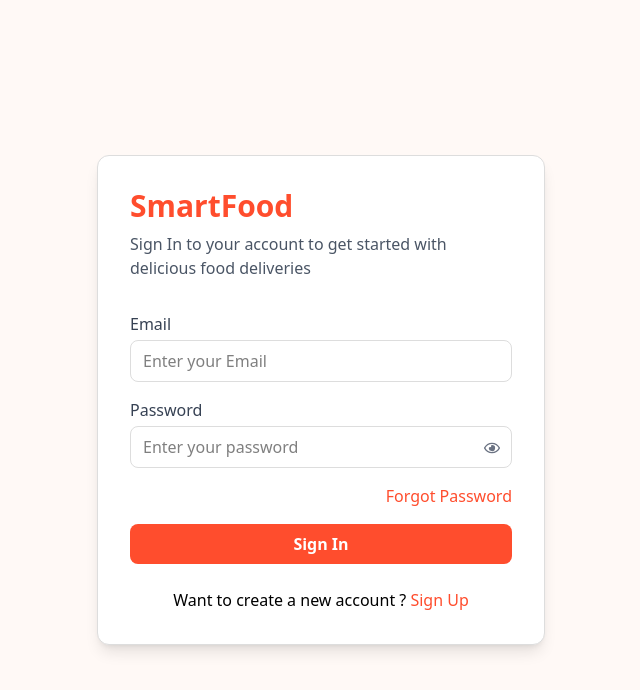
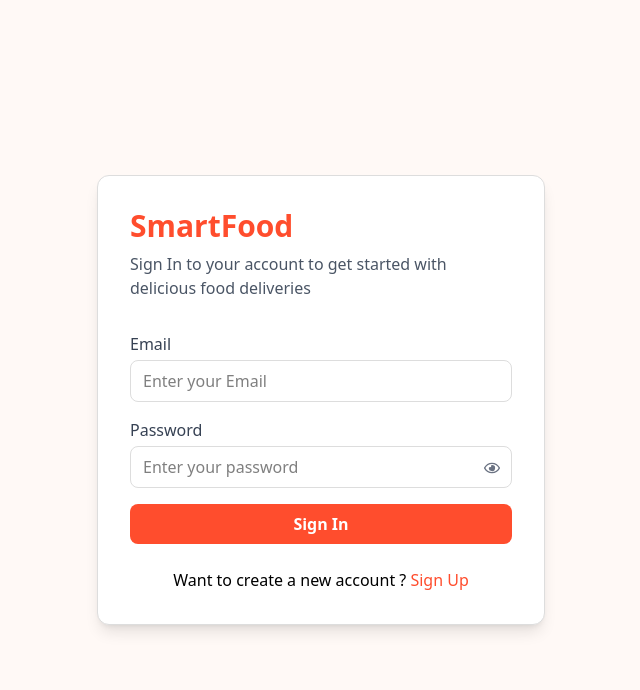
Before and after one commit to Satyamsahu20/SmartFood, a React (Vite) app in the folder frontend/: page /signin in a window 1280 px wide. Shown: the top 690 px of the page, without its empty margins (319-959 px from the left). Built offline with nearby package versions, Linux system fonts and the light colour scheme; no server answers.

Commit message:
Small update in code

```diff
--- a/frontend/src/pages/SignIn.jsx
+++ b/frontend/src/pages/SignIn.jsx
@@ -75,9 +75,9 @@ function SignIn() {
                         <button className='absolute right-3 cursor-pointer top-[14px] text-gray-500' onClick={() => setShowPassword(prev => !prev)}>{!showPassword ? <FaRegEye /> : <FaRegEyeSlash />}</button>
                     </div>
                 </div>
-                <div className='text-right mb-4 cursor-pointer text-[#ff4d2d] font-medium' onClick={()=>navigate("/forgot-password")}>
+                {/* <div className='text-right mb-4 cursor-pointer text-[#ff4d2d] font-medium' onClick={()=>navigate("/forgot-password")}>
                   Forgot Password
-                </div>
+                </div> */}
 
 
             <button className={`w-full font-semibold py-2 rounded-lg transition duration-200 bg-[#ff4d2d] text-white hover:bg-[#e64323] cursor-pointer`} onClick={handleSignIn} disabled={loading}>
```
